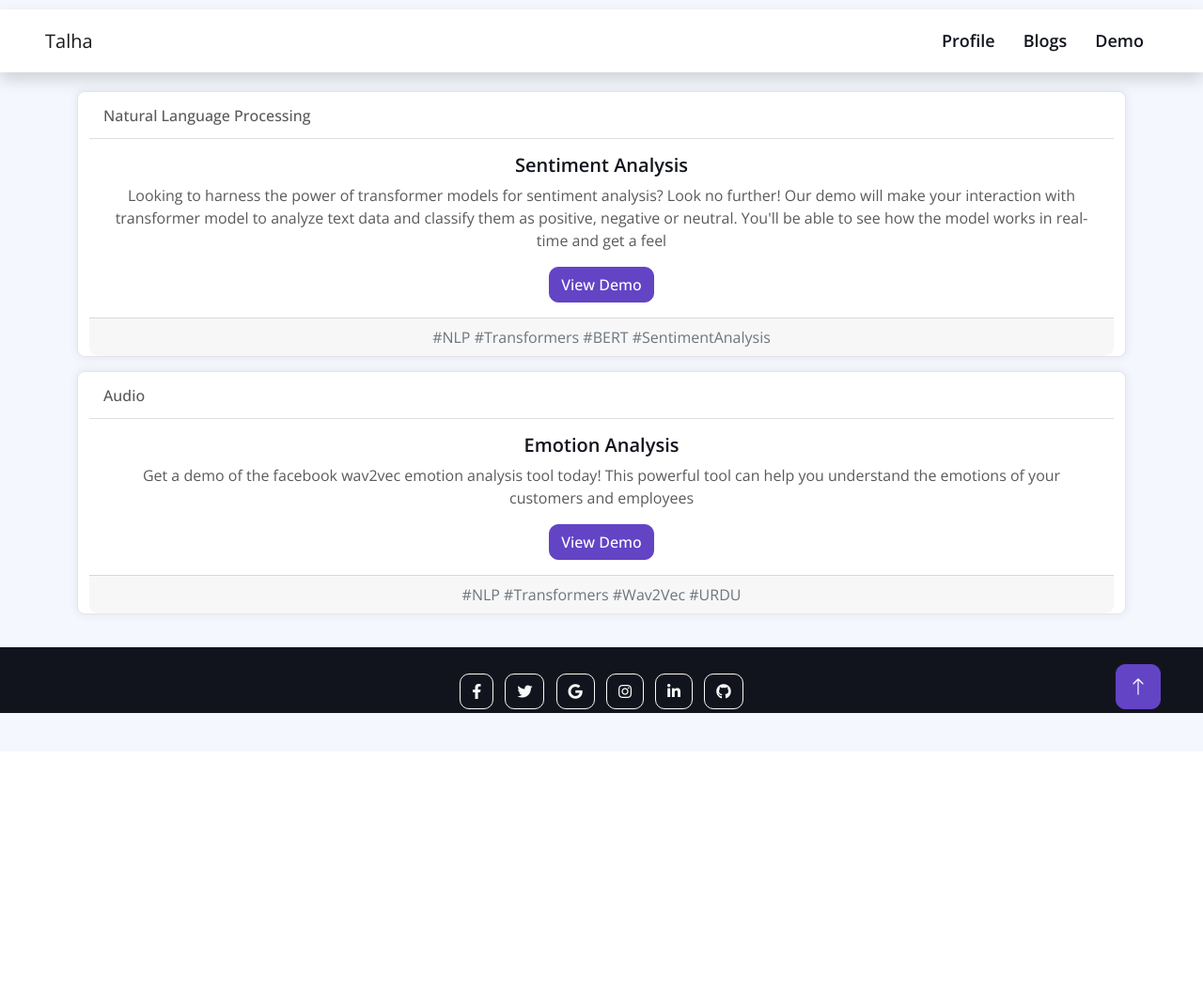
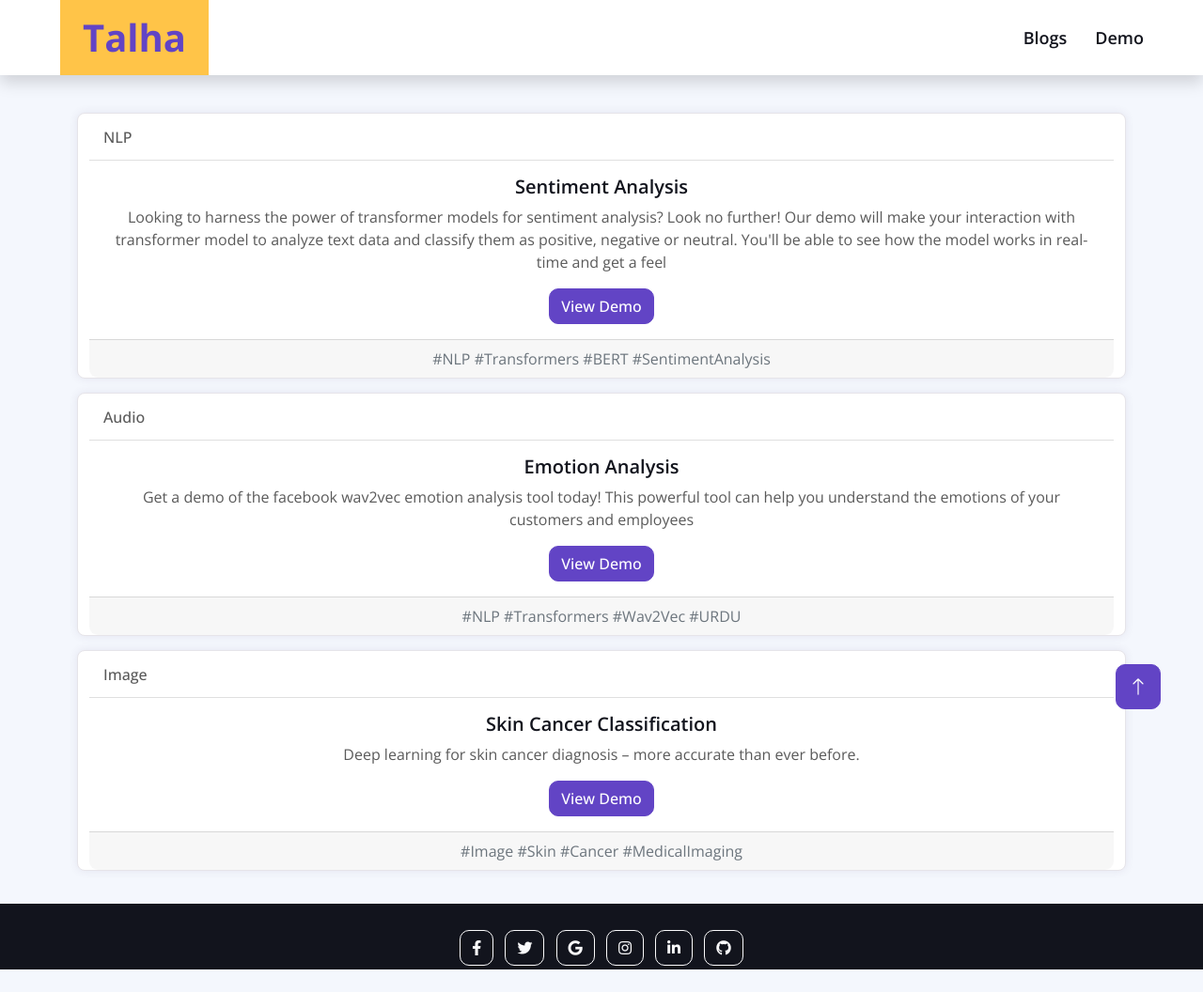
Before and after one commit to talhaanwarch/portfolio, a Django app: page /demo/ in a window 1280 px wide. Shown: the whole page at 94% size. Before the commit the page ends 759 px from the top, so only its background shows below. Run offline with Django 3.2, Linux system fonts and the light colour scheme; parts of the project's set-up code (start-up, migrations or seed data) failed here and were passed over; some libraries are stand-ins or nearby versions.

Commit message:
fix navbar

```diff
--- a/portfolio_app/sub_app/static/css/style.css
+++ b/portfolio_app/sub_app/static/css/style.css
@@ -464,7 +464,7 @@
 /* -------------cards-------------------- */
 body{
     background: #F4F7FD;
-    margin-top:10px;
+    margin-top:120px;
 }
 
 .card-margin {
--- a/portfolio_app/sub_app/templates/base.html
+++ b/portfolio_app/sub_app/templates/base.html
@@ -27,41 +27,24 @@
 
 <body data-bs-spy="scroll" data-bs-target=".navbar" data-bs-offset="51">
 
-
-
-<!-- #on home page dont use this nav bar -->
-  <nav {% if request.path == '/' %} style="display: none;" {% endif %} class="navbar navbar-expand-lg bg-white navbar-light shadow py-lg-0 px-4 px-lg-5 wow fadeIn">
-    <a class="navbar-brand" href="#">Talha</a>
-    <button class="navbar-toggler" type="button" data-toggle="collapse" data-target="#navbarNav" aria-controls="navbarNav" aria-expanded="false" aria-label="Toggle navigation">
-      <span class="navbar-toggler-icon"></span>
-    </button>
-    <div class="collapse navbar-collapse justify-content-between py-4 py-lg-0" id="navbarCollapse">
-        <div class="navbar-nav ms-auto py-0">
-            <a href="{% url 'home' %}" class="nav-item nav-link active">Profile</a>
-            <a href="{% url 'blog' %}" class="nav-item nav-link">Blogs</a>
-            <a href="{% url 'demo' %}" class="nav-item nav-link">Demo</a>
-         </div>
-        </div>
-  </nav>
-  <!-- <nav class="navbar navbar-expand-lg bg-white navbar-light shadow py-lg-0 px-4 px-lg-5 wow fadeIn customnav blog-header" data-wow-delay="0.1s">
+  <nav class="navbar navbar-expand-lg bg-white navbar-light shadow py-lg-0 px-4 px-lg-5 wow fadeIn customnav blog-header" data-wow-delay="0.1s">
 
     <button type="button" class="navbar-toggler" data-bs-toggle="collapse" data-bs-target="#navbarCollapse">
         <span class="navbar-toggler-icon"></span>
     </button>
     <div class="collapse navbar-collapse justify-content-between py-4 py-lg-0" id="navbarCollapse">
 
-      <a href="index.html" class="navbar-brand bg-secondary py-3 px-4 mx-3 d-none d-lg-block">
+      <a href="{% url 'home' %}" class="navbar-brand bg-secondary py-3 px-4 mx-3 d-none d-lg-block">
         <h1 class="text-primary fw-bold m-0">Talha</h1>
       </a>
       <div class="navbar-nav ms-auto py-0">
-            <a href="#home" class="nav-item nav-link active">Home</a>
-            <a href="#about" class="nav-item nav-link">About</a>
-            <a href="#skill" class="nav-item nav-link">Skills</a>
-            <a href="#project" class="nav-item nav-link">Projects</a>
+        <!-- <a href="{% url 'home' %}" class="nav-item nav-link active">Profile</a> -->
+        <a href="{% url 'blog' %}" class="nav-item nav-link">Blogs</a>
+        <a href="{% url 'demo' %}" class="nav-item nav-link">Demo</a>
 
         </div>
     </div>
-    </nav> -->
+    </nav>
 <!-- ---------bav bar end------------ -->
 <div class="container">
   <div class="row" style="margin:20px 0px 20px 0px;">
--- a/portfolio_app/sub_app/templates/demo.html
+++ b/portfolio_app/sub_app/templates/demo.html
@@ -7,7 +7,7 @@
 {% block content %}
 <div class="card text-center">
     <div class="card-header">
-      Natural Language Processing
+      NLP
     </div>
     <div class="card-body">
       <h5 class="card-title">Sentiment Analysis</h5>
@@ -34,4 +34,21 @@
   </div>
 
 
+  <div class="card text-center">
+    <div class="card-header">
+      Image
+    </div>
+    <div class="card-body">
+      <h5 class="card-title">Skin Cancer Classification</h5>
+      <p class="card-text">Deep learning for skin cancer diagnosis – more accurate than ever before.</p>
+      <a href="{% url 'imagedemo' %}" class="btn btn-primary">View Demo</a>
+    </div>
+    <div class="card-footer text-muted">
+      #Image #Skin #Cancer #MedicalImaging
+    </div>
+  </div>
+
+
+
+
   {% endblock %}
--- a/portfolio_app/sub_app/urls.py
+++ b/portfolio_app/sub_app/urls.py
@@ -7,5 +7,6 @@ urlpatterns = [
     path('demo/',views.demo_page,name='demo'),
     path('demo/nlp/',views.nlp_demo,name='nlpdemo'),
     path('demo/audio/',views.audio_demo,name='audiodemo'),
+    path('demo/image/',views.image_demo,name='imagedemo'),
     path('blog/<slug:slug>', views.single_post),
     ]
--- a/portfolio_app/sub_app/views.py
+++ b/portfolio_app/sub_app/views.py
@@ -94,3 +94,8 @@ async def audio_demo(request):
 
 	else:
 		return render(request, 'demos/audio.html',{})
+
+
+def image_demo(request):
+
+		return render(request, 'demos/image.html',{})
```
Also changed, not shown: portfolio_app/sub_app/templates/demos/image.html (added, +22 -0 lines), portfolio_app/sub_app/templates/index.html (+115 -9 lines).
